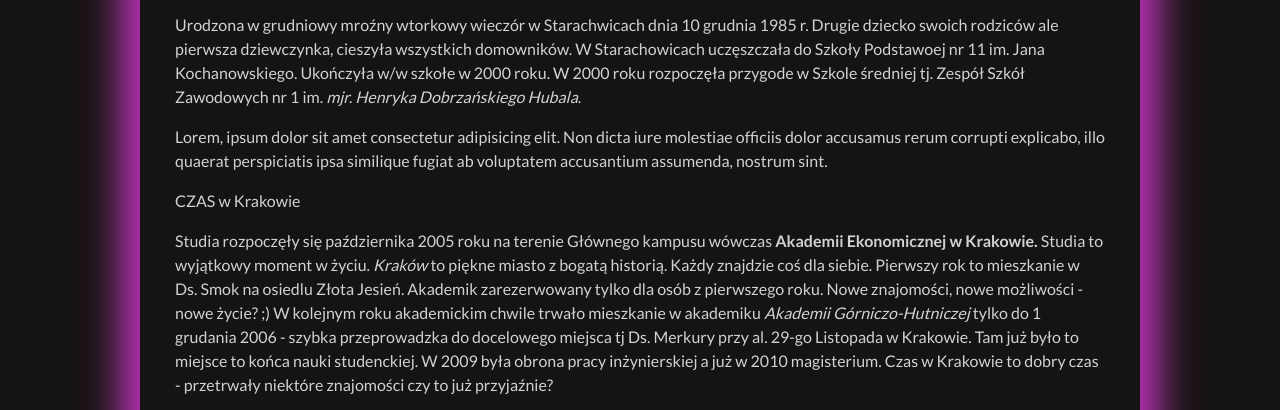
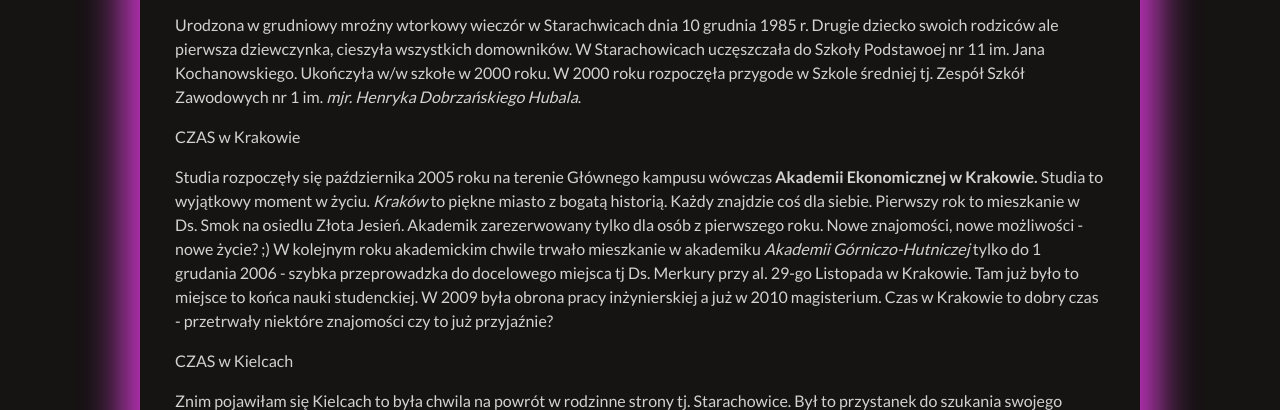
Before and after one commit to BarbaraMarcinkowska/Homepage, a plain HTML site: page index.html in a window 1280 px wide. Shown: the part 377-787 px from the top of the page. Drawn offline with nearby package versions, Linux system fonts and the light colour scheme.

Commit message:
changed tex in a test article

```diff
--- a/index.html
+++ b/index.html
@@ -48,8 +48,6 @@
                 W 2000 roku rozpoczęła przygode w Szkole średniej tj. Zespół Szkół Zawodowych nr 1 im. <i>mjr. Henryka
                     Dobrzańskiego Hubala</i>. </p>
         </article>
-        Lorem, ipsum dolor sit amet consectetur adipisicing elit. Non dicta iure molestiae officiis dolor accusamus rerum corrupti explicabo, illo quaerat perspiciatis ipsa similique fugiat ab voluptatem accusantium assumenda, nostrum sint.
-        <article
         <article>
             <p> CZAS w Krakowie</p>
             <p> Studia rozpoczęły się października 2005 roku na terenie Głównego kampusu wówczas <b> Akademii
```
